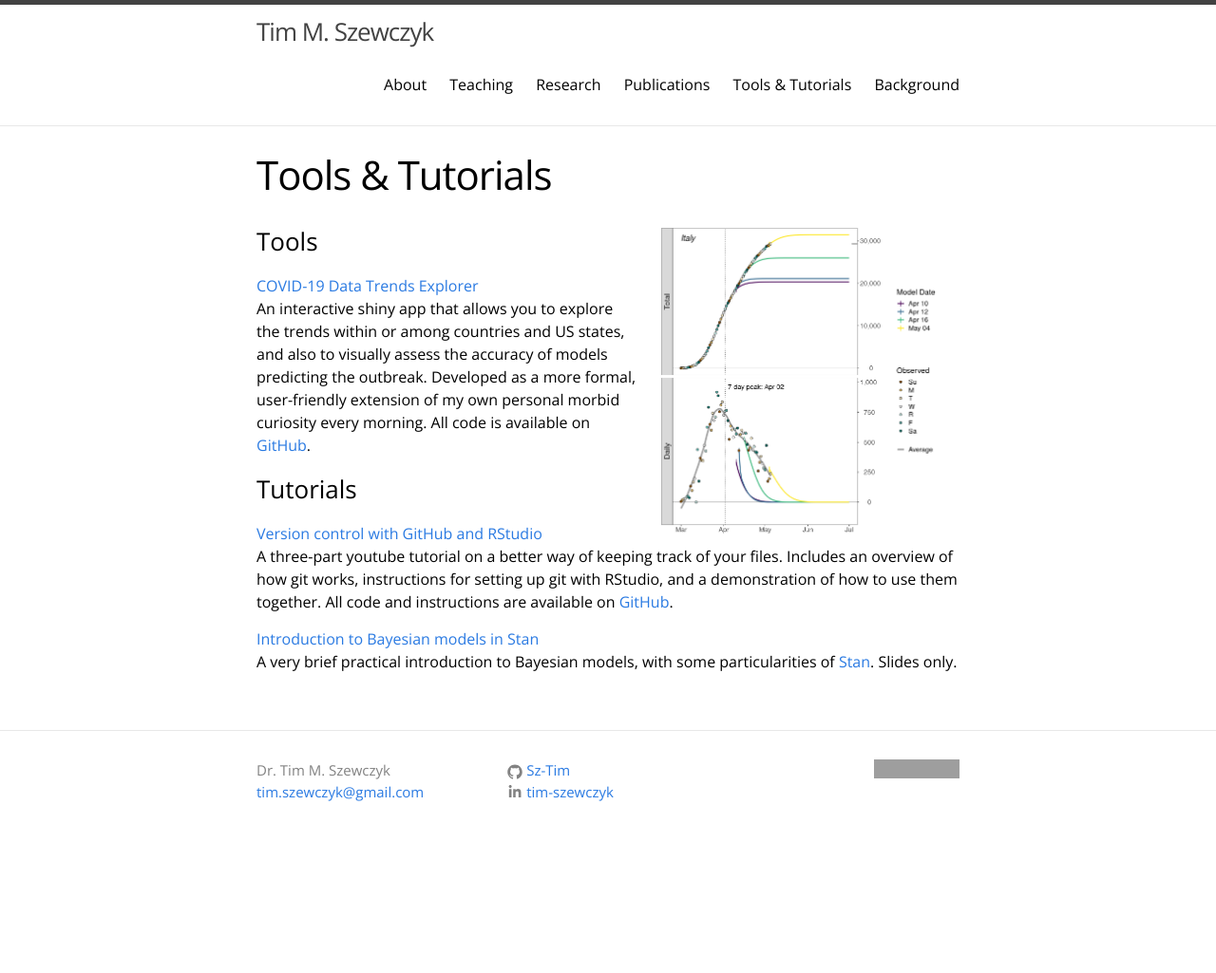
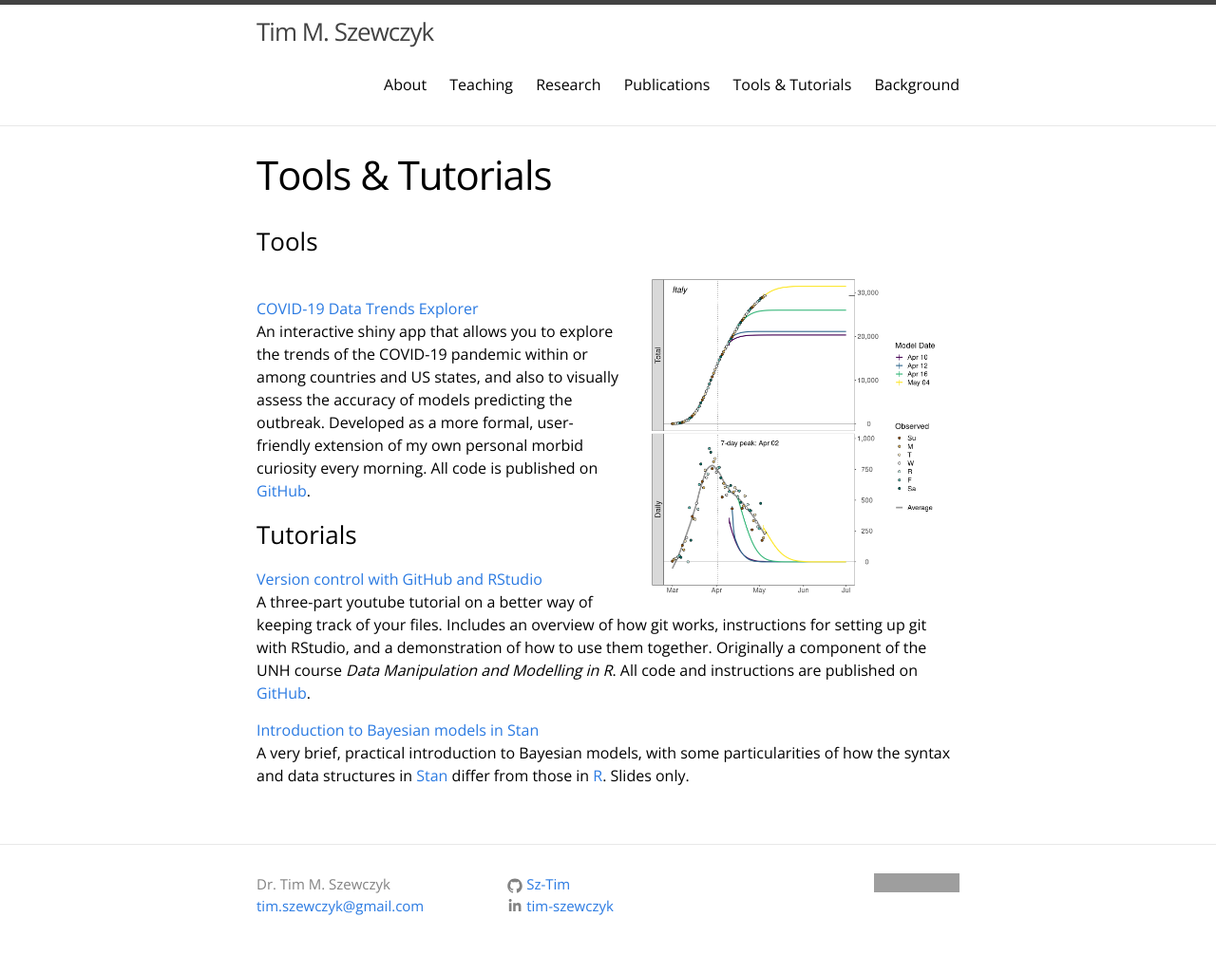
Before and after one commit to Sz-Tim/Sz-Tim.github.io, a Jekyll site: the page built from tools.md, in a window 1280 px wide. Shown: the whole page at 95% size. Built offline with Jekyll 4.4.1, drawn with Linux system fonts in a browser that asks for light colours; before the commit the page ends 905 px from its top, so only the background shows below that; grey boxes are pictures that could not be loaded.

Commit message:
some extra descriptions

```diff
--- a/tools.md
+++ b/tools.md
@@ -5,16 +5,16 @@ permalink: /tools/
 weight: 5
 ---
 
-### Tools <img align="right" width="300" height="330" style="margin: 0px 20px" src="{{ site.url }}/assets/COVID_Italy.png">
-
+### Tools
+<img align="right" width="310" height="340" style="margin: 0px 20px" src="{{ site.url }}/assets/COVID_Italy.png">
 [COVID-19 Data Trends Explorer](https://sz-tim.shinyapps.io/covid19-ihme/)
-An interactive shiny app that allows you to explore the trends within or among countries and US states, and also to visually assess the accuracy of models predicting the outbreak. Developed as a more formal, user-friendly extension of my own personal morbid curiosity every morning. All code is available on [GitHub](https://github.com/Sz-Tim/COVID19-IHME).
+An interactive shiny app that allows you to explore the trends of the COVID-19 pandemic within or among countries and US states, and also to visually assess the accuracy of models predicting the outbreak. Developed as a more formal, user-friendly extension of my own personal morbid curiosity every morning. All code is published on [GitHub](https://github.com/Sz-Tim/COVID19-IHME).
 
 
 ### Tutorials
 
 [Version control with GitHub and RStudio](https://www.youtube.com/playlist?list=PL7GjEq0oE7-YrZoV5eWkO-YOQbZtz-RxX)
-A three-part youtube tutorial on a better way of keeping track of your files. Includes an overview of how git works, instructions for setting up git with RStudio, and a demonstration of how to use them together. All code and instructions are available on [GitHub](https://github.com/Sz-Tim/NR995_Module_9).
+A three-part youtube tutorial on a better way of keeping track of your files. Includes an overview of how git works, instructions for setting up git with RStudio, and a demonstration of how to use them together. Originally a component of the UNH course *Data Manipulation and Modelling in R*. All code and instructions are published on [GitHub](https://github.com/Sz-Tim/NR995_Module_9).
 
 [Introduction to Bayesian models in Stan]({{ site.url }}/assets/stan_intro.pdf)
-A very brief practical introduction to Bayesian models, with some particularities of [Stan](https://mc-stan.org//). Slides only.
+A very brief, practical introduction to Bayesian models, with some particularities of how the syntax and data structures in [Stan](https://mc-stan.org//) differ from those in [R](http://cran.r-project.org/). Slides only.
```
